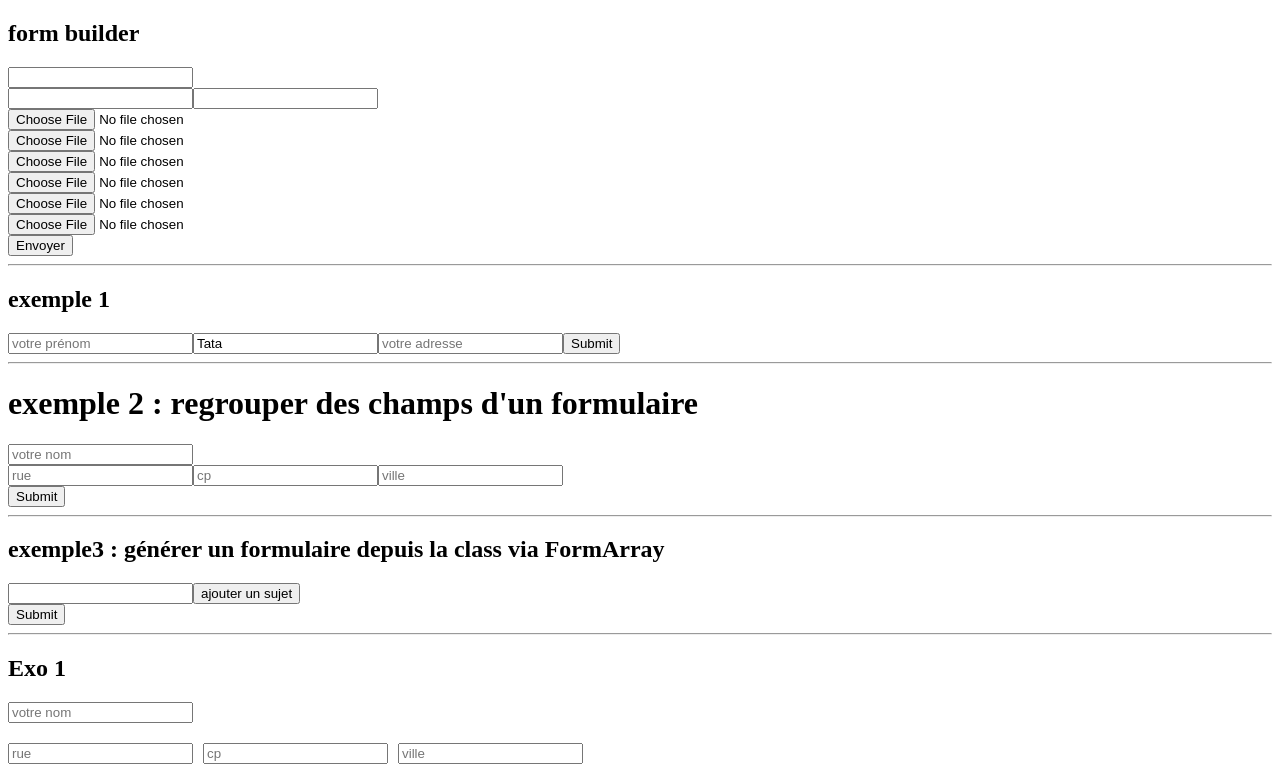
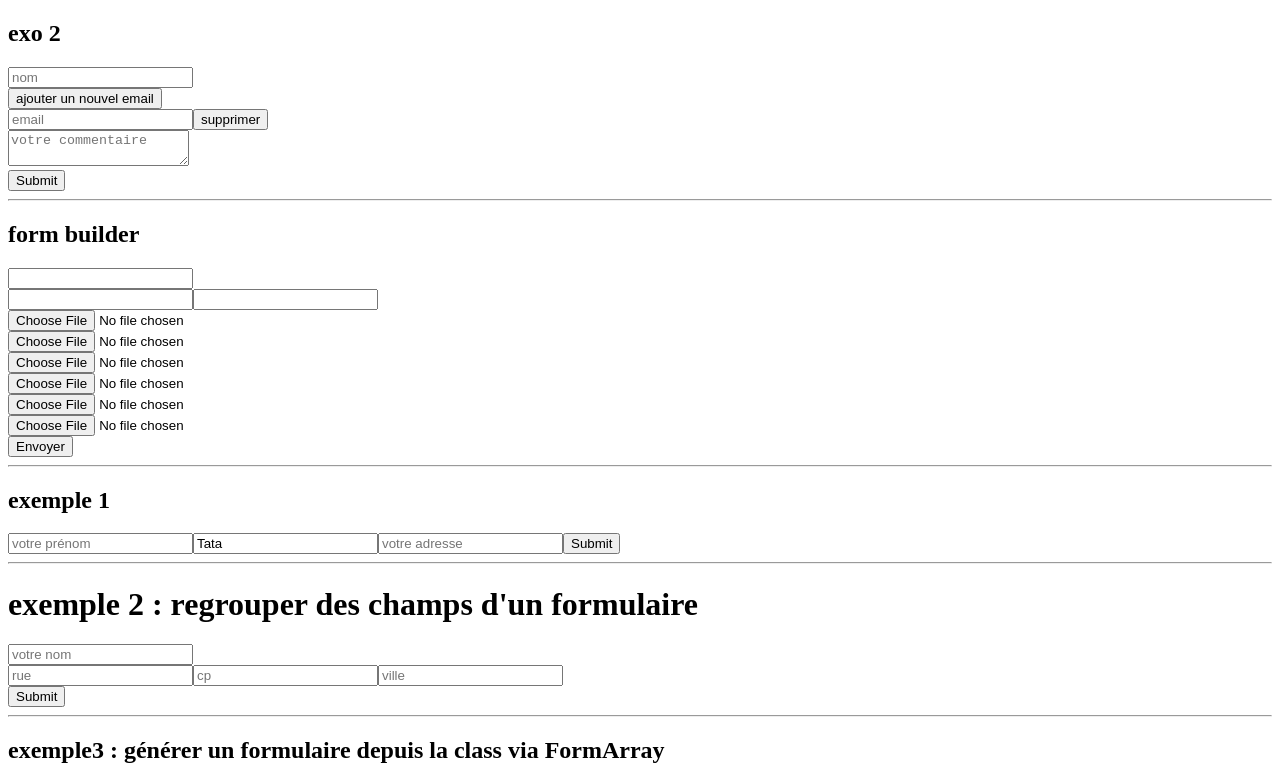
Before and after one commit to webdevproformation/webdevproformation-webdevproformation-angular-3wa-janv-2022, an Angular app in the folder jour2-reactive-form/: page / in a window 1280 px wide. Shown: the top 782 px of the page. Built offline with nearby package versions, Linux system fonts and the light colour scheme.

Commit message:
correction

```diff
--- a/jour2-reactive-form/src/app/app.component.ts
+++ b/jour2-reactive-form/src/app/app.component.ts
@@ -3,6 +3,8 @@ import { Component } from '@angular/core';
 @Component({
   selector: 'app-root',
   template: `
+    <app-exo2></app-exo2>
+    <hr>
     <app-form-builder></app-form-builder>
     <hr>
     <form1></form1>
--- a/jour2-reactive-form/src/app/app.module.ts
+++ b/jour2-reactive-form/src/app/app.module.ts
@@ -9,6 +9,7 @@ import { Form2Component } from './form2/form2.component';
 import { Form3Component } from './form3/form3.component';
 import { Exo1Component } from './exo1/exo1.component';
 import { FormBuilderComponent } from './form-builder/form-builder.component';
+import { Exo2Component } from './exo2/exo2.component';
 
 @NgModule({
   declarations: [
@@ -17,7 +18,8 @@ import { FormBuilderComponent } from './form-builder/form-builder.component';
     Form2Component,
     Form3Component,
     Exo1Component,
-    FormBuilderComponent
+    FormBuilderComponent,
+    Exo2Component
   ],
   imports: [
     BrowserModule,
--- /dev/null
+++ b/jour2-reactive-form/src/app/exo2/exo2.component.html
@@ -0,0 +1 @@
+<p>exo2 works!</p>
--- /dev/null
+++ b/jour2-reactive-form/src/app/exo2/exo2.component.ts
@@ -0,0 +1,58 @@
+import { Component, OnInit } from '@angular/core';
+import { AbstractControl, FormArray, FormBuilder, FormControl, Validators } from '@angular/forms';
+
+@Component({
+  selector: 'app-exo2',
+  template: `
+      <h2>exo 2</h2>
+      <form [formGroup]="form" (ngSubmit)="onSubmit()">
+        <div>
+          <input type="text" formControlName="nom" placeholder="nom">
+        </div>
+        <div formArrayName="emails">
+          <button (click)="add()" >ajouter un nouvel email</button>
+          <div *ngFor="let email of getEmails();index as i">
+            <input type="email" [formControlName]="i" placeholder="email">
+            <button (click)="suppr(email)">supprimer</button>
+          </div>
+        </div>
+        <div>
+          <textarea formControlName="commentaire" placeholder="votre commentaire"></textarea>
+        </div>
+        <input type="submit">
+      </form>
+  `
+})
+export class Exo2Component implements OnInit {
+  public form
+
+  public suppr(email : AbstractControl){
+    const form = this.form.get("emails") as FormArray;
+    const index = form.controls.indexOf(email) ;
+    form.removeAt(index);
+  }
+  public add(){
+    (this.form.get("emails") as FormArray).push( new FormControl());
+  }
+  public onSubmit(){
+    console.log(this.form.value);
+  }
+
+  public getEmails(){
+    if(this.form.get("emails")){
+      return (this.form.get("emails") as any)["controls"];
+    }
+  }
+
+  constructor(fb: FormBuilder) {
+    this.form = fb.group({
+      nom : [] , // fb.control(null)
+      emails : fb.array([[]] , Validators.minLength(1)),
+      commentaire : [] // fb.control()
+    })
+  }
+
+  ngOnInit(): void {
+  }
+
+}
```
Also changed, not shown: jour2-reactive-form/src/app/exo2/exo2.component.css (added), 1 other file (tests, documents, lock files or other folders).
